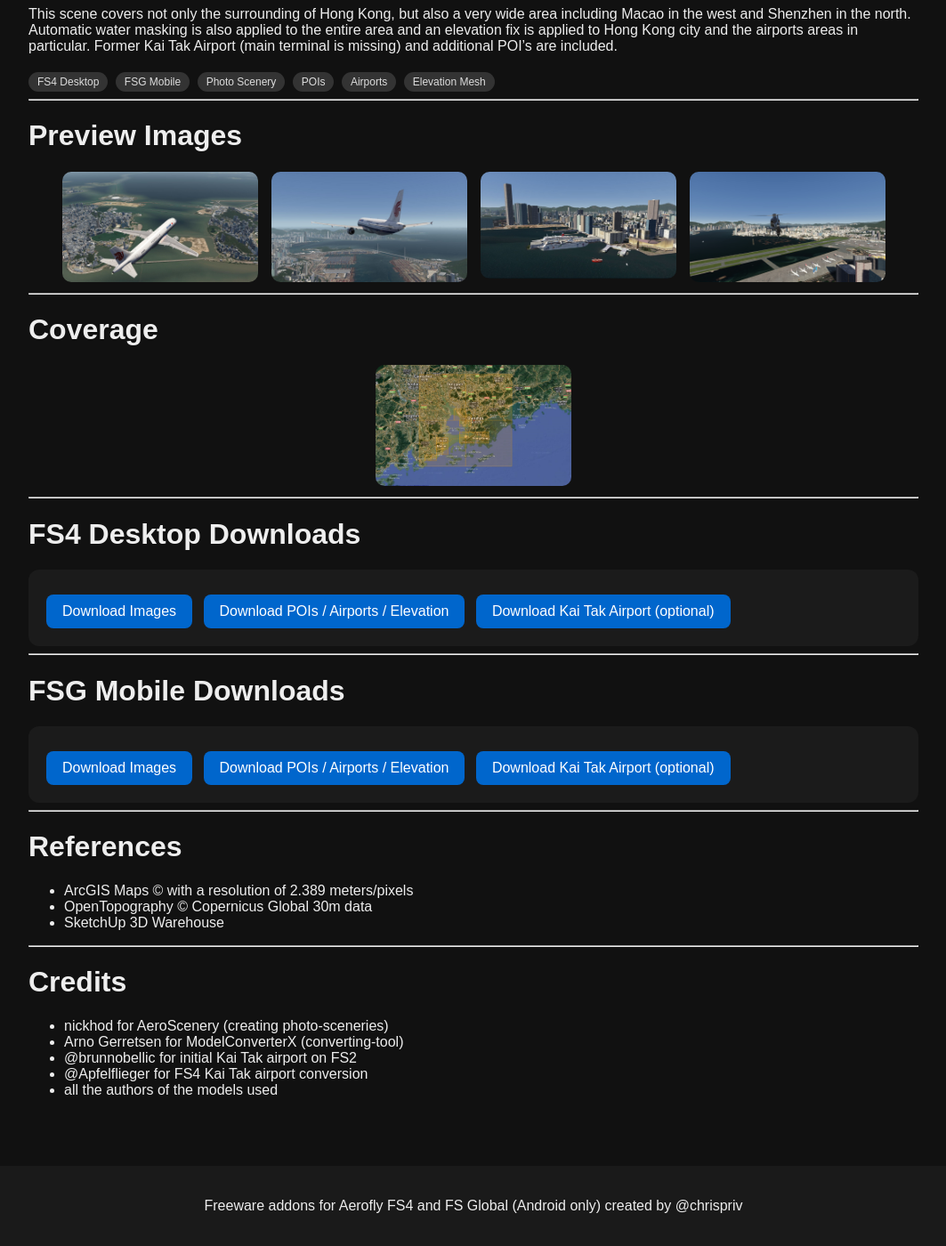
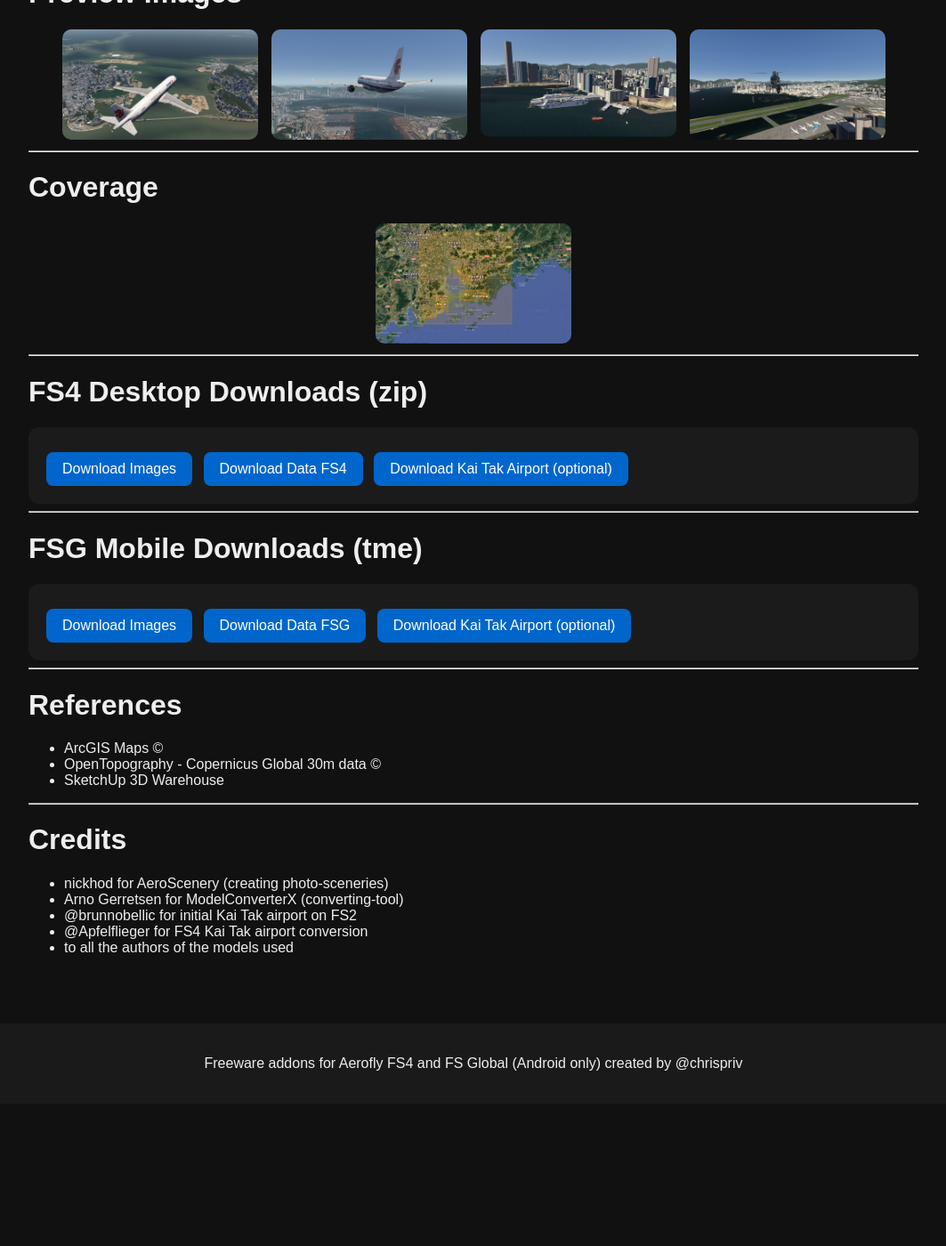
Before and after one commit to chrispriv/aeroscenery-afs_addons, a Jekyll site: the page built from scenery/hk_hongkong_macao_shenzhen.md, in a window 1280 px wide and 1400 px high, scrolled down 1269 px. Shown: the whole window at 89% size, without its empty margins (108-1171 px from the left). Built offline with Jekyll 4.4.1, drawn with Linux system fonts in a browser that asks for light colours; after the commit the page ends 2509 px from its top, so only the background shows below that; some of the changed text lies outside the part shown.

```diff
--- a/_layouts/default.html
+++ b/_layouts/default.html
@@ -10,14 +10,6 @@
 </head>
 
 <body>
-
-<header class="site-header">
-  <h1>
-    <a href="/aeroscenery-afs_addons/">
-      AeroFly FS Scenery Addons
-    </a>
-  </h1>
-</header>
 
 <header class="site-header">
 
--- a/scenery/hk_hongkong_macao_shenzhen.md
+++ b/scenery/hk_hongkong_macao_shenzhen.md
@@ -87,7 +87,7 @@ Former Kai Tak Airport (main terminal is missing) and additional POI's are inclu
 </a>
 </div>
 
-<div id="preview1" class="lightbox">
+<div id="coverage" class="lightbox">
   <a href="#!" class="lightbox-close">&times;</a>
 
   <img src="../assets/images/scenery/hk_hongkong_macao_shenzhen/coverage.jpg">
@@ -96,7 +96,7 @@ Former Kai Tak Airport (main terminal is missing) and additional POI's are inclu
 
 ---
 
-# FS4 Desktop Downloads
+# FS4 Desktop Downloads (zip)
 
 <div class="download-panel">
 
@@ -105,7 +105,7 @@ Download Images
 </a>
 
 <a class="download-button" href="https://drive.google.com/file/d/17vkMHelgdc0gLa2ELzFU9RwWoju82PXM/view?usp=drive_link">
-Download POIs / Airports / Elevation
+Download Data FS4
 </a>
 
 <a class="download-button" href="https://drive.google.com/file/d/19ewDOZ40NYXznbJr-9iVtXsS8rF9OrDO/view?usp=drive_link">
@@ -116,7 +116,7 @@ Download Kai Tak Airport (optional)
 
 ---
 
-# FSG Mobile Downloads
+# FSG Mobile Downloads (tme)
 
 <div class="download-panel">
 
@@ -125,7 +125,7 @@ Download Images
 </a>
 
 <a class="download-button" href="https://drive.google.com/file/d/1bgW9Q84lVZrL2zRop6sfVANKjbBNdbsL/view?usp=drive_link">
-Download POIs / Airports / Elevation
+Download Data FSG
 </a>
 
 <a class="download-button" href="https://drive.google.com/file/d/1UG_NfAlsitFlmmTf7GsWQvzvazoDdQKh/view?usp=drive_link">
@@ -138,8 +138,8 @@ Download Kai Tak Airport (optional)
 
 # References
 
-- ArcGIS Maps © with a resolution of 2.389 meters/pixels
-- OpenTopography © Copernicus Global 30m data
+- ArcGIS Maps ©
+- OpenTopography - Copernicus Global 30m data ©
 - SketchUp 3D Warehouse
 
 ---
@@ -150,4 +150,4 @@ Download Kai Tak Airport (optional)
 - Arno Gerretsen for ModelConverterX (converting-tool)
 - @brunnobellic for initial Kai Tak airport on FS2
 - @Apfelflieger for FS4 Kai Tak airport conversion
-- all the authors of the models used
+- to all the authors of the models used
```
Also changed, not shown: assets/images/header.jpg.
